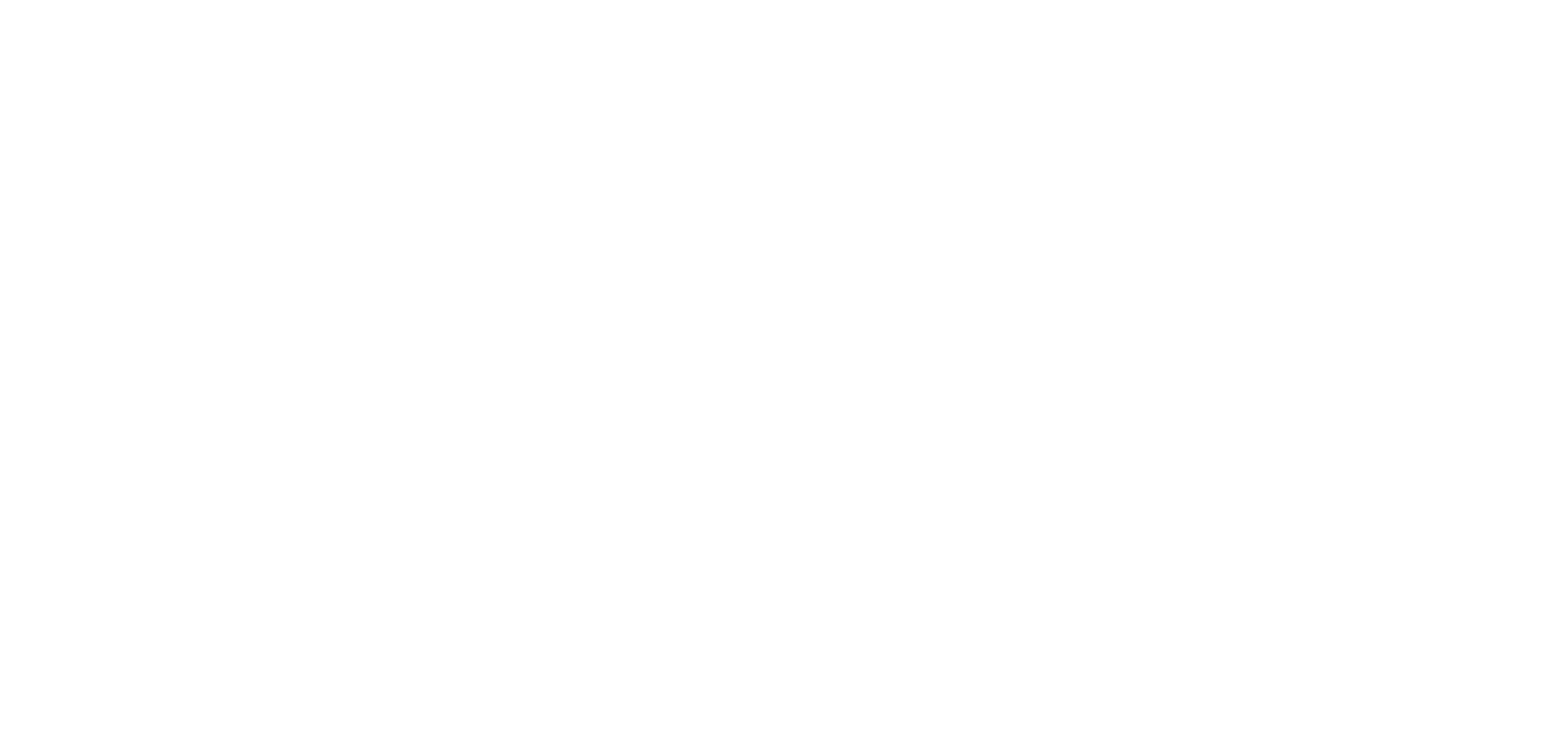
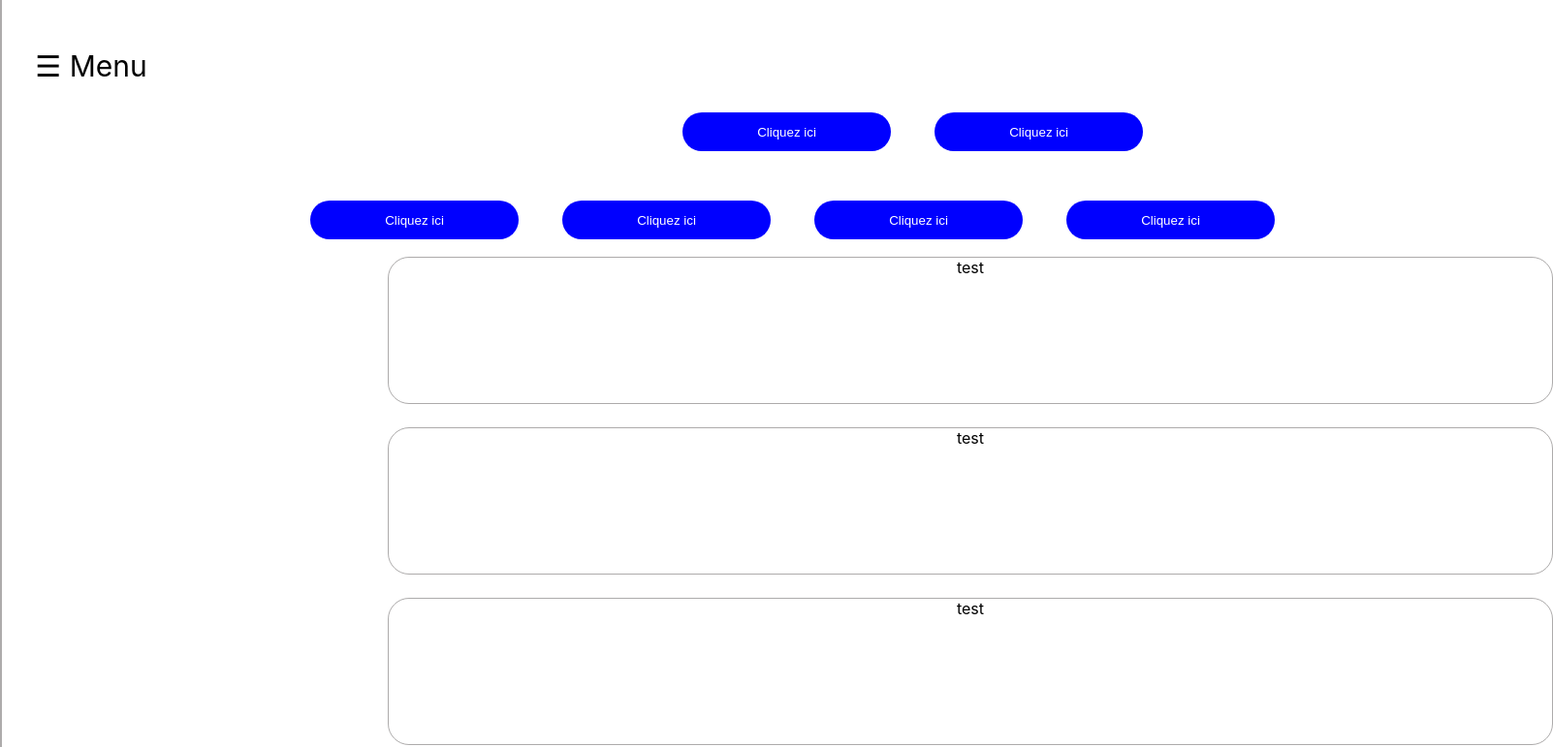
Before and after one commit to FranzGuanaco/ManagementApp, a React (Create React App) app in the folder management-app/: page /Mail in a window 1280 px wide. Before the commit this address had no page. Shown: the top 771 px of the page at 97% size, 1602 px wide, since content can reach past the window. Built offline with nearby package versions, Linux system fonts and the light colour scheme.

Commit message:
add new interface Mail

```diff
--- a/management-app/src/App.css
+++ b/management-app/src/App.css
@@ -122,6 +122,14 @@
 
 }
 
+.button-container {
+  display: flex;
+  align-items: center;
+  margin-left: 25%;
+  margin-top: 4%;
+
+}
+
 .randombox-pie {
   display: flex;
   align-items: center;
@@ -144,9 +152,7 @@
   border-radius: 50%;
   width: 50px;
   height: 50px;
-  display: flex;
   justify-content: center;
-  align-items: center;
   cursor: pointer;
 }
 
--- a/management-app/src/App.js
+++ b/management-app/src/App.js
@@ -8,6 +8,7 @@
 import EditAccount from './EditAccount';
 import Track from './Track';
 import NewProject from './NewProject';
+import Mail from './Mail';
 
 function App() {
 
@@ -23,6 +24,7 @@
         <Route path='/EditAccount' exact element={<EditAccount/>} />
         <Route path='/Track' exact element={<Track/>} />
         <Route path='/NewProject' exact element={<NewProject/>} />
+        <Route path='/Mail' exact element={<Mail/>} />
       </Routes>
       </BrowserRouter>
       </div>
--- /dev/null
+++ b/management-app/src/Box/DataSquare.css
@@ -0,0 +1,9 @@
+.square {
+    width: 200px; /* Ajustez la largeur selon vos besoins */
+    height: 200px; /* Ajustez la hauteur selon vos besoins */
+    background-color: #ccc; /* Couleur de fond du carré */
+    text-align: center; /* Pour centrer le texte horizontalement */
+    display: flex; /* Pour centrer le texte verticalement */
+    justify-content: center; /* Pour centrer le texte verticalement */
+    align-items: center; /* Pour centrer le texte verticalement */
+  }
--- /dev/null
+++ b/management-app/src/Box/SquareData.js
@@ -0,0 +1,22 @@
+import React from "react";
+import "./DataSquare.css";
+
+const Square = (props) => {
+
+    return (
+
+        <div style={{
+            width: '900px', /* Ajustez la largeur selon vos besoins */
+            height: '500px', /* Ajustez la hauteur selon vos besoins */
+            backgroundColor: '#ccc',/* Couleur de fond du carré */
+            textAlign: 'center', /* Pour centrer le texte horizontalement */
+            display: 'flex', /* Pour centrer le texte verticalement */
+            justifyContent: 'center', /* Pour centrer le texte verticalement */
+            alignItems: 'center', /* Pour centrer le texte verticalement */
+          }} >
+        <p>Contenu de mon carré</p>
+        </div>
+
+);
+}
+export default Square;
--- /dev/null
+++ b/management-app/src/Button/OptionBtn.js
@@ -0,0 +1,24 @@
+import React from "react";
+
+const OptionBtn = () => {
+
+
+
+    return (
+
+        <button class="btn" style={{
+            backgroundColor: 'blue',
+            borderRadius: '20px',
+            color: 'white',
+            padding: '10px 20px',
+            border: 'none',
+            cursor: 'pointer',
+            width: '215px',
+            height: '40px'
+          }}>Cliquez ici</button>
+
+);
+}
+
+
+export default OptionBtn
--- /dev/null
+++ b/management-app/src/Mail.js
@@ -0,0 +1,75 @@
+import React from 'react';
+import RandomBox from './RandomBox';
+import AlignMenu from './Menu/AlignMenu';
+import OptionBtn from './Button/OptionBtn';
+import "./App.css";
+
+function Mail () {
+
+return(
+
+    <div className="Mail">
+
+    <AlignMenu
+    bottom= "44px"
+    buttonText = "Employees"
+    links ="/Employee"
+    buttonText1 = "Home"
+    links1 ="/Homepage"
+    buttonText2 = "Edit"
+    buttonText3 = "Staffing"
+    buttonText4 = "Calendar"
+    buttonText5 = "Employee"
+    buttonText6 = "Vacancy"
+    buttonText7 = "Mail"
+    />
+
+
+    <div style={{display: 'flex', alignItems: 'center', marginLeft: '55%'}}>
+    <div style={{marginRight:'45px'}}>
+        <OptionBtn/>
+        </div>
+        <div style={{marginRight:'45px'}}>
+        <OptionBtn/>
+        </div>
+        </div>
+
+
+<div className="button-container">
+    <div style={{marginRight:'45px'}}>
+        <OptionBtn/>
+        </div>
+        <div style={{marginRight:'45px'}}>
+        <OptionBtn/>
+        </div>
+        <div style={{marginRight:'45px'}}>
+        <OptionBtn/>
+        </div>
+        <div style={{marginRight:'5px'}}>
+        <OptionBtn/>
+        </div>
+        </div>
+
+    <div className="container">
+
+    <div style={{marginTop:'2%'}}>
+        <RandomBox size="150px" width={'1200px'} radius={'22px'} />
+        </div>
+        <div style={{marginTop:'10px'}}>
+        <RandomBox size="150px" width={'1200px'} radius={'22px'} />
+        </div>
+        <div style={{marginTop:'10px'}}>
+        <RandomBox size="150px" width={'1200px'} radius={'22px'} />
+        </div>
+        <div style={{marginTop:'10px'}}>
+        <RandomBox size="150px" width={'1200px'} radius={'22px'} />
+        </div>
+    </div>
+    </div>
+
+)
+
+}
+
+
+export default Mail;
--- a/management-app/src/NewProject.js
+++ b/management-app/src/NewProject.js
@@ -2,6 +2,8 @@
 import AlignMenu from './Menu/AlignMenu';
 import { FontAwesomeIcon } from "@fortawesome/react-fontawesome";
 import { faArrowRight } from "@fortawesome/free-solid-svg-icons";
+import { faArrowLeft } from "@fortawesome/free-solid-svg-icons";
+import Square from './Box/SquareData';
 import "./App.css";
 
 
@@ -23,9 +25,15 @@
 )
 
 
-const CircularButton = () => (
+const CircularButtonRight = () => (
     <button className="circular-button">
       <FontAwesomeIcon icon={faArrowRight} />
+    </button>
+  );
+
+  const CircularButtonLeft = () => (
+    <button className="circular-button">
+      <FontAwesomeIcon icon={faArrowLeft} />
     </button>
   );
 
@@ -35,8 +43,20 @@
     render(){
 
         return(
-
-            <CircularButton/>
+          <div className='Menu'>
+          <Menu/>
+          <div className="ArrowButton" style={{marginTop:'10%', display: "flex", alignItems: "center"}}>
+          <div className='ArrowButtonRight' style={{marginLeft: '30%'}}>
+            <CircularButtonLeft/>
+          </div>
+          <div className='ArrowButtonRight' style={{marginLeft: '3%'}}>
+          <Square/>
+          </div>
+          <div className='ArrowButtonRight2'style={{marginLeft:'3%'}}>
+            <CircularButtonRight/>
+          </div>
+           </div>
+             </div>
 
         )
     }
```
